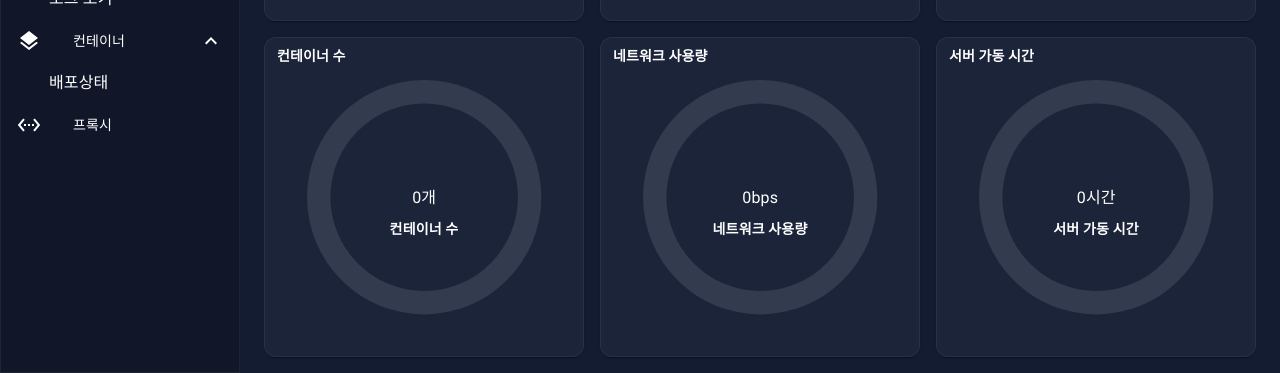
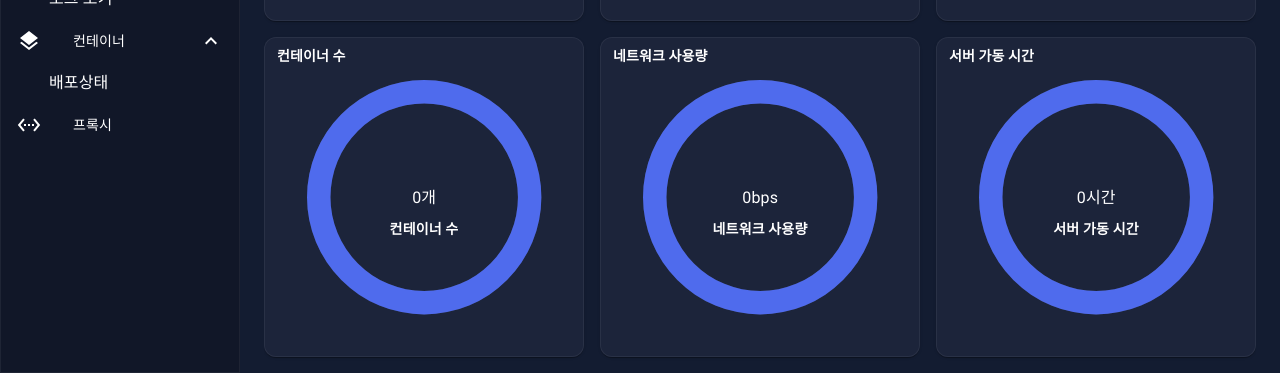
Before and after one commit to jin7942/dockwatch, a React (Vite) app in the folder frontend/: page / in a window 1280 px wide. Shown: the part 427-800 px from the top of the page. Built offline with nearby package versions, Linux system fonts and the light colour scheme; no server answers.

Commit message:
feat(frontend): Add Running container table in dashboard

```diff
--- a/frontend/src/common/components/charts/RadialChart.tsx
+++ b/frontend/src/common/components/charts/RadialChart.tsx
@@ -7,7 +7,6 @@ interface RadialChartProps {
     value: number; // 0 ~ 100 기준
     unit?: string; // % or h 등
 }
-// TODO: 네트워크 사용량, 서버 가동시간 그래프 고정되게 변경
 export const RadialChart = ({ label, value, unit = '%' }: RadialChartProps) => {
     value = Math.round(value * 100) / 100;
     return (
@@ -31,11 +30,11 @@ export const RadialChart = ({ label, value, unit = '%' }: RadialChartProps) => {
             {/* 차트 */}
             <Box sx={{ width: '80%', height: '80%' }}>
                 <Gauge
-                    value={value}
+                    value={unit == '%' ? value : 100}
                     valueMax={100}
                     startAngle={0}
                     endAngle={360}
-                    text={({ value }) => `${value}${unit ?? ''}`}
+                    text={`${value}${unit}`}
                     sx={{
                         width: '100%',
                         height: '100%',
--- a/frontend/src/domains/dashboard/pages/DashboardPage.tsx
+++ b/frontend/src/domains/dashboard/pages/DashboardPage.tsx
@@ -26,8 +26,12 @@ interface ContainerInfo {
     ports: string;
     network: string;
     usage: {
-        cpuPercent: number;
-        memoryPercent: number;
+        cpu: {
+            percent: number;
+        };
+        memory: {
+            percent: number;
+        };
     };
 }
 
@@ -101,6 +105,7 @@ const DashboardPage = () => {
         { id: 'memory', label: 'Memory (%)', align: 'right' },
     ];
 
+    console.log(dashboardData.runningContainer);
     const rows: ContainerRow[] = useMemo(() => {
         return dashboardData.runningContainer.map((container) => ({
             id: container.id.toString(),
@@ -109,8 +114,8 @@ const DashboardPage = () => {
             status: container.status,
             port: container.ports,
             network: container.network,
-            cpu: container.usage.cpuPercent.toFixed(1),
-            memory: container.usage.memoryPercent.toFixed(1),
+            cpu: container.usage.cpu.percent?.toFixed(1) ?? '-',
+            memory: container.usage.memory.percent?.toFixed(1) ?? '-',
         }));
     }, [dashboardData.runningContainer]);
 
```
